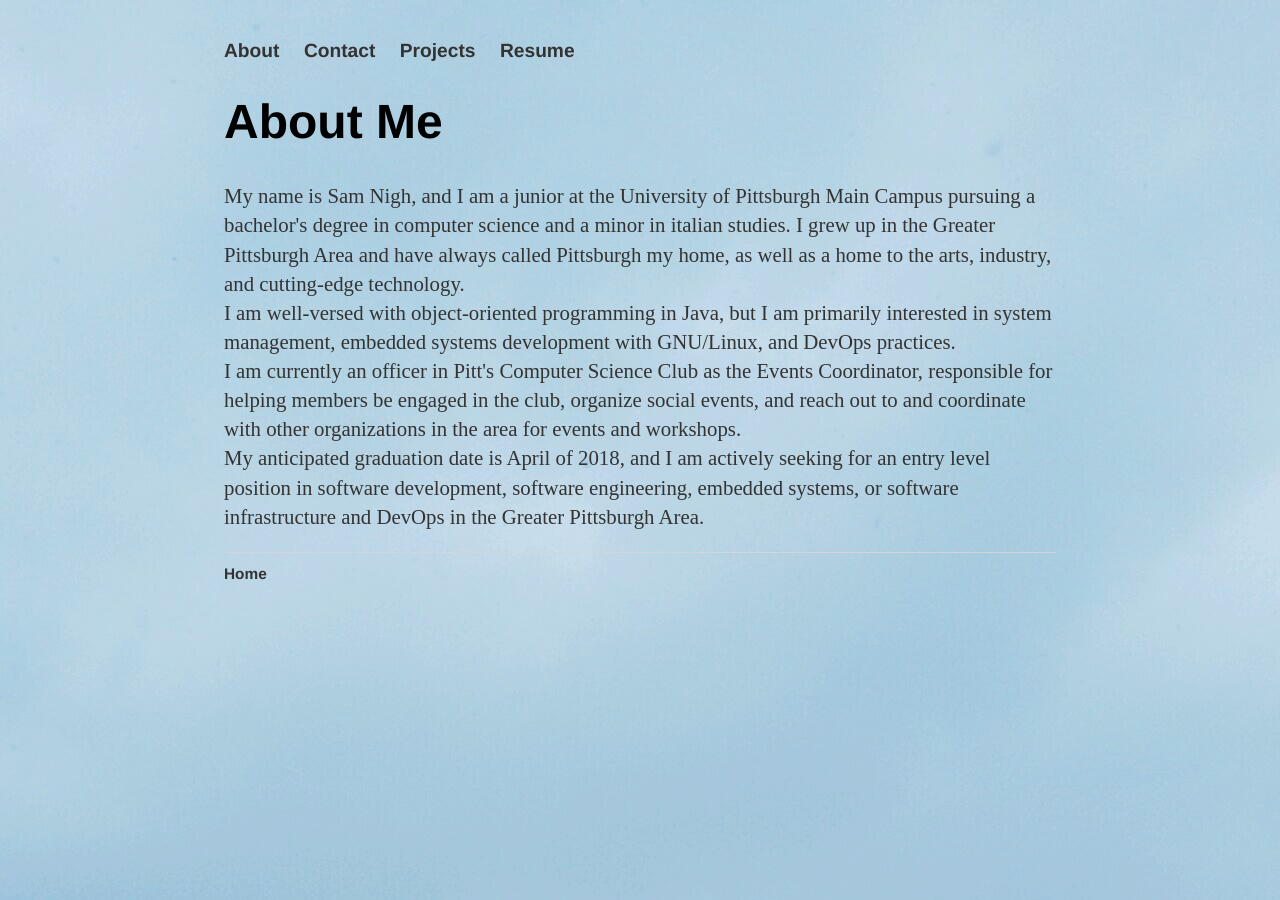
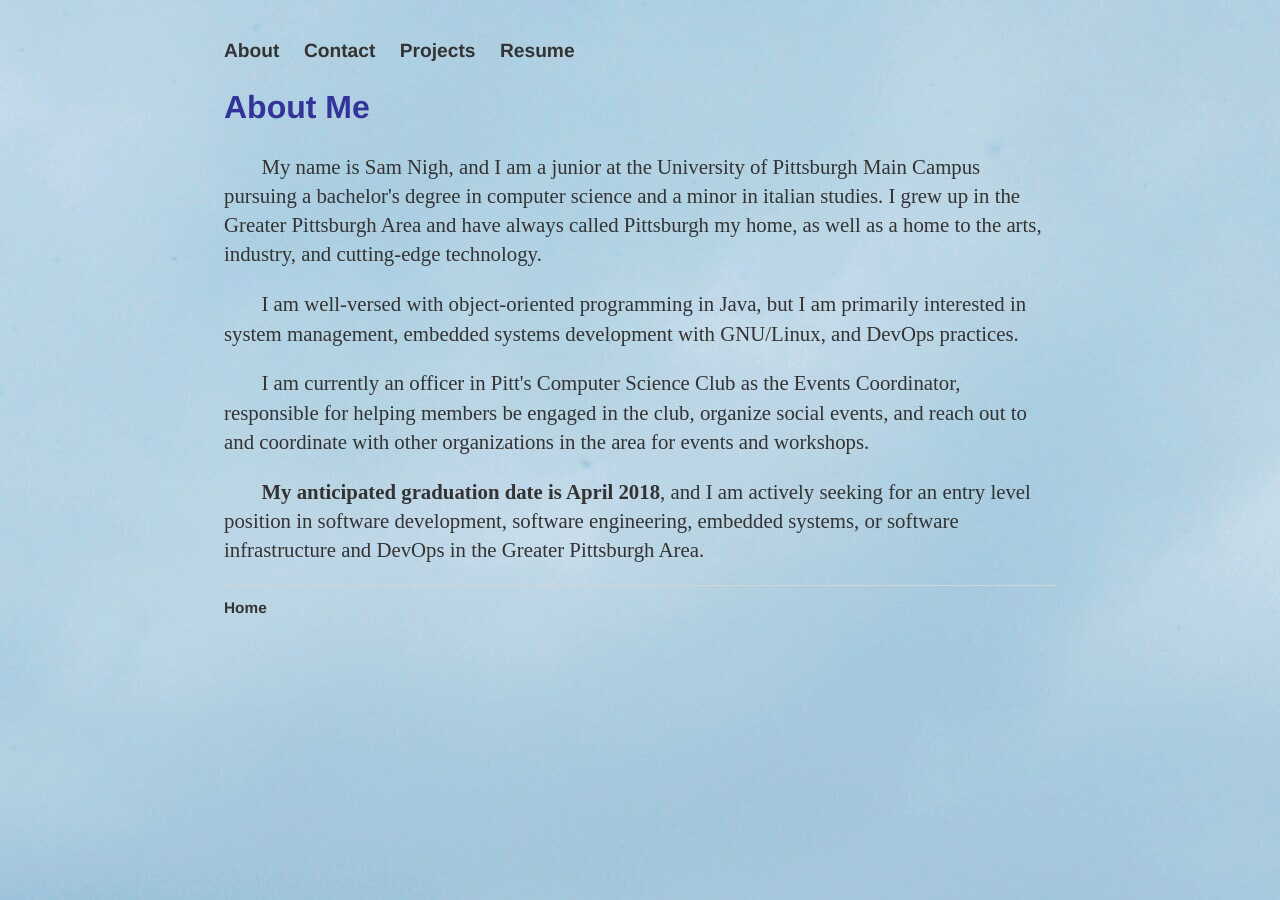
Before and after one commit to SPN11/SPN11.github.io, a Jekyll site: the page built from main/about.html, in a window 1280 px wide. Built offline with Jekyll 4.4.1, drawn with Linux system fonts in a browser that asks for light colours.

Commit message:
Finally got images centered. yeesh. Other cleanup too

```diff
--- a/css/main.css
+++ b/css/main.css
@@ -21,6 +21,10 @@
     font-size: 1.2em;
     font-family:'Helvetica', 'Arial', 'Sans-Serif';
 }
+img.center {
+	display: block;
+	margin: 0 auto;
+}
 
 a:hover {
     text-decoration: underline;
@@ -28,6 +32,7 @@
 h1 {
     font-size: 3em;
     font-family:'Helvetica', 'Arial', 'Sans-Serif';
+	color: #335;
 }
 h2 {
     font-size: 2em;
@@ -43,6 +48,9 @@
     font-size: 1.3em;
     line-height: 1.4em;
     color: #333;
+}
+p.indent {
+	text-indent: 1.8em;
 }
 footer {
     border-top: 1px solid #d5d5d5;
--- a/main/about.html
+++ b/main/about.html
@@ -2,17 +2,16 @@
 layout: default
 title: About Me
 ---
-<div class="blurb">
-	<h1>About Me</h1>
-	<p>My name is Sam Nigh, and I am a junior at the University of Pittsburgh Main Campus pursuing a bachelor's
+<div class="content">
+	<h2>About Me</h2>
+	<p class="indent">My name is Sam Nigh, and I am a junior at the University of Pittsburgh Main Campus pursuing a bachelor's
     	degree in computer science and a minor in italian studies.
     	I grew up in the Greater Pittsburgh Area and have always called Pittsburgh my home, as well as a home to the arts, industry,
-    	and cutting-edge technology. <br>
-    	I am well-versed with object-oriented programming in Java, but I am primarily interested in
-		system management, embedded systems development with GNU/Linux, and DevOps practices. <br>
-		I am currently an officer in Pitt's Computer Science Club as the Events Coordinator,
+    	and cutting-edge technology.</p>
+    	<p class="indent">I am well-versed with object-oriented programming in Java, but I am primarily interested in
+		system management, embedded systems development with GNU/Linux, and DevOps practices. </p>
+	<p class="indent">I am currently an officer in Pitt's Computer Science Club as the Events Coordinator,
 		responsible for helping members be engaged in the club, organize social events, and reach
-		out to and coordinate with other organizations in the area for events and workshops. <br>
-	My anticipated graduation date is April of 2018, and I am actively seeking for an entry level position in software development, software engineering, embedded systems, or software infrastructure and DevOps in the Greater Pittsburgh Area.
- 	</p>
+		out to and coordinate with other organizations in the area for events and workshops. </p>
+    <p class="indent"><b>My anticipated graduation date is April 2018</b>, and I am actively seeking for an entry level position in software development, software engineering, embedded systems, or software infrastructure and DevOps in the Greater Pittsburgh Area. </p>
 </div>
--- a/main/contact.html
+++ b/main/contact.html
@@ -2,8 +2,8 @@
 layout: default
 title: Contact Information
 ---
-<div class="blurb">
-	<h1>Contact Information</h1>
+<div class="content">
+	<h2>Contact Information</h2>
 	  <p>Primary Email: <a href="mailto:nighsam@gmail.com">nighsam@gmail.com</a></p>
 	  <p>University Email: <a href="mailto:spn11@pitt.edu"> spn11@pitt.edu</a></p>
 	  <a href="https://github.com/spn11">GitHub</a>
--- a/main/projects.html
+++ b/main/projects.html
@@ -4,12 +4,12 @@
 ---
 <div class="content">
 	<h2>PantherView</h2>
-	<p> PantherView is a collaborative Computer Science Club Project in HTML, CSS, and Javascript utilizing Leaflet.js with OpenStreetMap.
+	<p class="indent"> PantherView is a collaborative Computer Science Club Project in HTML, CSS, and Javascript utilizing Leaflet.js with OpenStreetMap.
 	Retrieves data from the Western Pennsylvania Regional Data Center such as arrest and code violation records as well as data from a
 	custom Pitt API (written in Python, hosted as a Flask application on AWS). The data is then organized into filterable pins that are
 	placed on a map to show locations of incident records, or information about Pitt services.<br></p>
 	<a href="http://pittcsc.org/PantherView/">Link to PantherView</a><br><br>
-	<img border="2" src="/images/panther_view.png" alt="panther_view" height="434" width="800">
+	<img class="center" border="2" src="/images/panther_view.png" alt="panther_view" height="434" width="800">
 	<br>
 	<br>
 </div>
--- a/main/resume.html
+++ b/main/resume.html
@@ -48,5 +48,7 @@
 	</ul>
 	<br>
     <b><a  href=/downloads/SamuelNigh_Resume.pdf>Download PDF</a></b>
+
+
 </div>
 <br>
```
Also changed, not shown: index.html (+5 -5 lines).
